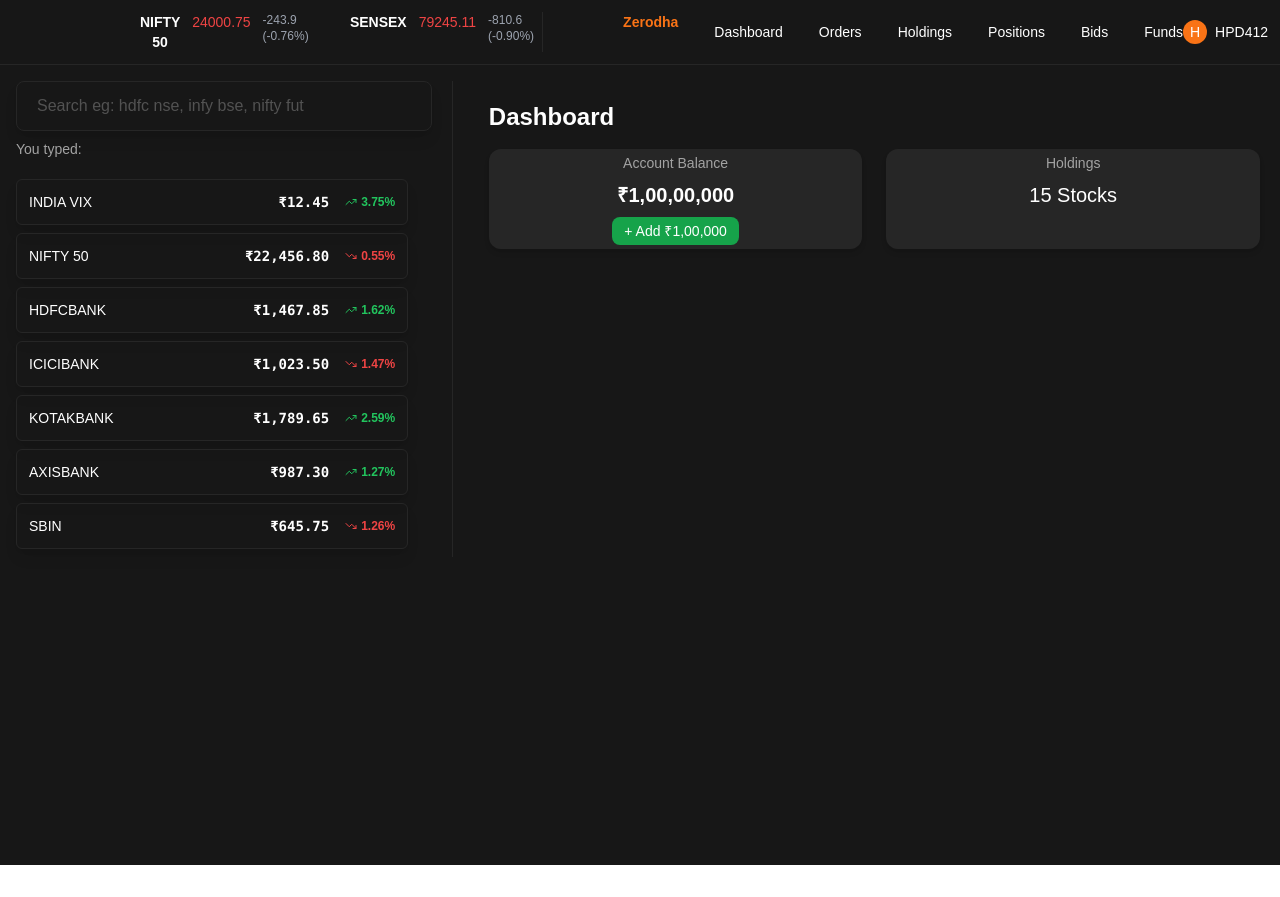
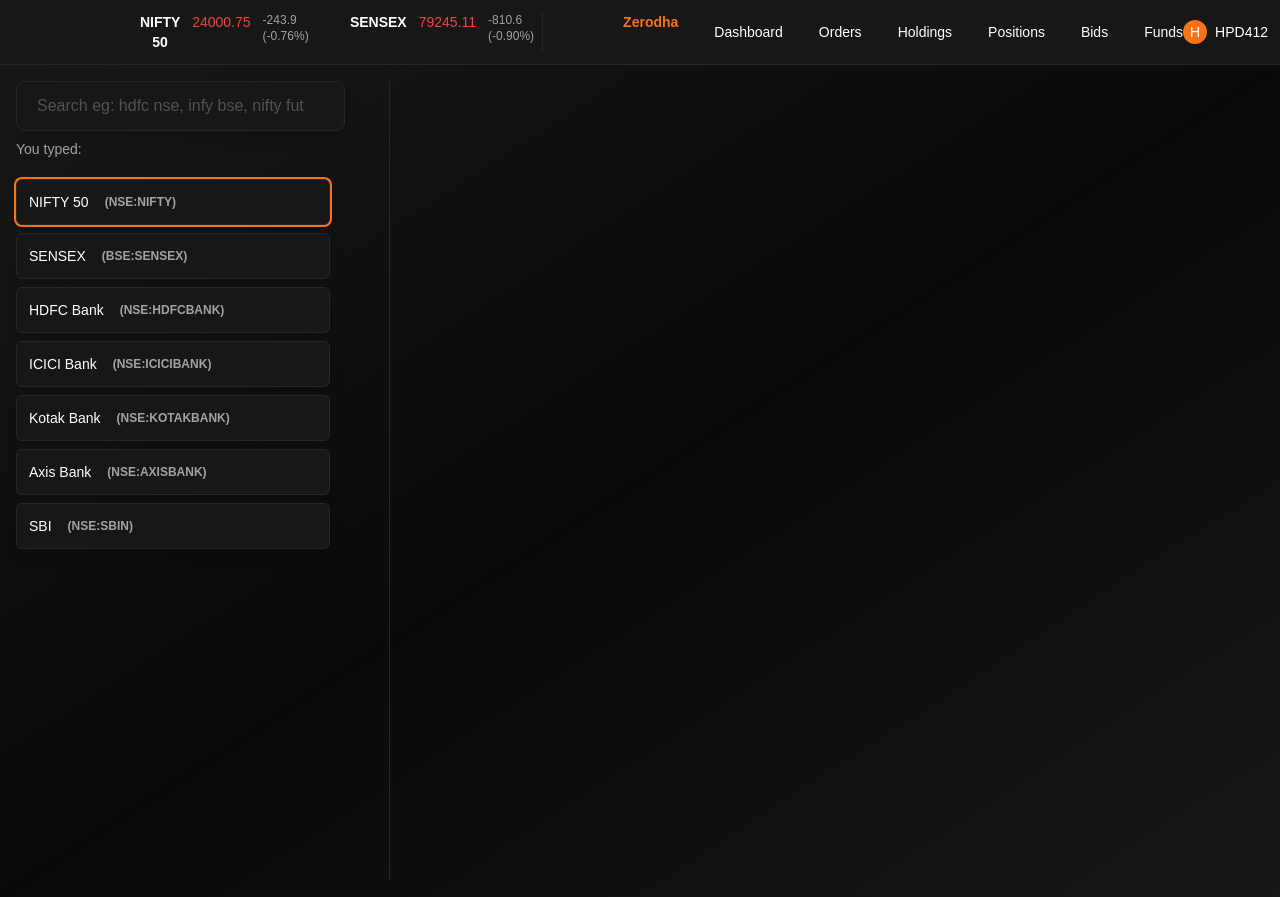
Before and after one commit to RikenMor001/Zerodha_Kite, a Next.js app: page /dashboard in a window 1280 px wide. Before the commit the page ends 865 px from the top, so only its background shows below. Built offline with nearby package versions, Linux system fonts and the light colour scheme.

Commit message:
Update page.tsx

```diff
--- a/app/dashboard/page.tsx
+++ b/app/dashboard/page.tsx
@@ -2,45 +2,130 @@
 
 import { useState } from "react";
 import AppBar from "../components/appbar";
-import Recommendations from "../components/recommendations";
 import SearchBar from "../components/searchBar";
+import TradingViewWidget from '../components/CandlestickChart';
+
+const STOCKS = [
+  { symbol: "NSE:NIFTY", name: "NIFTY 50" },
+  { symbol: "BSE:SENSEX", name: "SENSEX" },
+  { symbol: "NSE:HDFCBANK", name: "HDFC Bank" },
+  { symbol: "NSE:ICICIBANK", name: "ICICI Bank" },
+  { symbol: "NSE:KOTAKBANK", name: "Kotak Bank" },
+  { symbol: "NSE:AXISBANK", name: "Axis Bank" },
+  { symbol: "NSE:SBIN", name: "SBI" },
+];
 
 export default function Dashboard() {
-  const [accountBalance, setAccountBalance] = useState<number>(10000000);
-
-  // Simulate adding 1 lakh
-  const increaseBalance = () => {
-    setAccountBalance((prev) => prev + 100000);
-  };
+  const [selectedSymbol, setSelectedSymbol] = useState<string>(STOCKS[0].symbol);
+  const [hoveredSymbol, setHoveredSymbol] = useState<string | null>(null);
+  const [showBuySell, setShowBuySell] = useState<string | null>(null);
+  const [orderType, setOrderType] = useState<'market' | 'limit'>('market');
+  const [orderQty, setOrderQty] = useState('');
+  const [limitPrice, setLimitPrice] = useState('');
 
   return (
     <div>
       <AppBar />
-      <div className="min-h-screen bg-neutral-900">
-        <div className="grid grid-cols-[35%_65%] gap-4 p-4">
-          <div className="border-r border-neutral-800">
+      <div className="min-h-screen bg-gradient-to-br from-neutral-900 via-neutral-950 to-neutral-900">
+        <div className="grid grid-cols-[30%_70%] gap-4 p-4 min-h-screen">
+          <div className="border-r border-neutral-800 pr-6">
             <SearchBar />
-            <Recommendations />
+            <div className="text-white font-semibold text-xs mt-5">
+              {STOCKS.map((stock) => (
+                <div
+                  key={stock.symbol}
+                  className={`mb-2 rounded-md border border-neutral-800 hover:border-orange-500 shadow-lg w-[90%] p-3 transition-all duration-200 relative group bg-neutral-900 ${selectedSymbol === stock.symbol ? 'ring-2 ring-orange-500' : ''}`}
+                  onMouseEnter={() => setHoveredSymbol(stock.symbol)}
+                  onMouseLeave={() => setHoveredSymbol(null)}
+                >
+                  <button
+                    className="w-full text-left"
+                    onClick={() => setSelectedSymbol(stock.symbol)}
+                  >
+                    <div className="flex justify-between items-center">
+                      <div className="flex items-center gap-2">
+                        <span className="text-sm font-medium">{stock.name}</span>
+                        <span className="text-neutral-400 text-xs ml-2">({stock.symbol})</span>
                       </div>
-          <div className="flex-1 p-5">
-            <div className="text-white text-2xl font-bold mb-4">Dashboard</div>
-            <div className="grid grid-cols-2 gap-6">
-              <div className="bg-neutral-800 p-1 rounded-xl shadow-md hover:shadow-lg transition-shadow text-center">
-                <div className="text-neutral-400 text-sm">Account Balance</div>
-                <div className="text-white text-xl font-semibold mt-2">
-                  ₹{accountBalance.toLocaleString("en-IN")}
                     </div>
+                  </button>
+                  {hoveredSymbol === stock.symbol && (
+                    <div className="absolute right-4 top-1/2 -translate-y-1/2 flex gap-2 z-10">
                       <button
-                  onClick={increaseBalance}
-                  className="mt-2 px-3 py-1 bg-green-600 text-white rounded-lg text-sm"
+                        className="px-3 py-1 bg-green-600 hover:bg-green-700 text-white rounded-lg text-xs font-semibold shadow"
+                        onClick={() => {
+                          setShowBuySell(stock.symbol + '-buy');
+                          setOrderType('market');
+                          setOrderQty('');
+                          setLimitPrice('');
+                        }}
+                      >Buy</button>
+                      <button
+                        className="px-3 py-1 bg-red-600 hover:bg-red-700 text-white rounded-lg text-xs font-semibold shadow"
+                        onClick={() => {
+                          setShowBuySell(stock.symbol + '-sell');
+                          setOrderType('market');
+                          setOrderQty('');
+                          setLimitPrice('');
+                        }}
+                      >Sell</button>
+                    </div>
+                  )}
+                  {/* Modal for Buy/Sell with order type */}
+                  {(showBuySell === stock.symbol + '-buy' || showBuySell === stock.symbol + '-sell') && (
+                    <div className="absolute left-1/2 top-full mt-2 -translate-x-1/2 bg-neutral-800 border border-neutral-700 rounded-lg p-4 z-20 shadow-xl w-72">
+                      <div className="text-white font-bold mb-2">{showBuySell.endsWith('-buy') ? 'Buy' : 'Sell'} {stock.name}</div>
+                      <div className="mb-2 flex gap-2">
+                        <button
+                          className={`flex-1 py-1 rounded ${orderType === 'market' ? 'bg-orange-500 text-white' : 'bg-neutral-900 text-neutral-300 border border-neutral-700'}`}
+                          onClick={() => setOrderType('market')}
                         >
-                  + Add ₹1,00,000
+                          Market
+                        </button>
+                        <button
+                          className={`flex-1 py-1 rounded ${orderType === 'limit' ? 'bg-orange-500 text-white' : 'bg-neutral-900 text-neutral-300 border border-neutral-700'}`}
+                          onClick={() => setOrderType('limit')}
+                        >
+                          Limit
                         </button>
                       </div>
-              <div className="bg-neutral-800 p-1 rounded-xl shadow-md hover:shadow-lg transition-shadow text-center">
-                <div className="text-neutral-400 text-sm">Holdings</div>
-                <div className="text-white text-xl mt-2">15 Stocks</div>
+                      <input
+                        className="w-full mb-2 p-2 rounded bg-neutral-900 border border-neutral-700 text-white"
+                        placeholder="Quantity"
+                        type="number"
+                        value={orderQty}
+                        onChange={e => setOrderQty(e.target.value)}
+                      />
+                      {orderType === 'limit' && (
+                        <input
+                          className="w-full mb-2 p-2 rounded bg-neutral-900 border border-neutral-700 text-white"
+                          placeholder="Limit Price"
+                          type="number"
+                          value={limitPrice}
+                          onChange={e => setLimitPrice(e.target.value)}
+                        />
+                      )}
+                      <button
+                        className={`w-full ${showBuySell.endsWith('-buy') ? 'bg-green-600 hover:bg-green-700' : 'bg-red-600 hover:bg-red-700'} text-white rounded-lg py-2 font-semibold mt-2`}
+                        onClick={() => setShowBuySell(null)}
+                      >
+                        Confirm {showBuySell.endsWith('-buy') ? 'Buy' : 'Sell'}
+                      </button>
+                      <button className="w-full mt-2 text-xs text-neutral-400 hover:underline" onClick={() => setShowBuySell(null)}>Cancel</button>
                     </div>
+                  )}
+                </div>
+              ))}
+            </div>
+          </div>
+          <div className="flex-1 flex flex-col min-h-screen">
+            <div className="w-full h-[70vh]">
+              <TradingViewWidget
+                symbol={selectedSymbol}
+                interval="15"
+                theme="dark"
+                height={600}
+              />
             </div>
           </div>
         </div>
```
Lines whose indentation alone changed are shown as unchanged.
